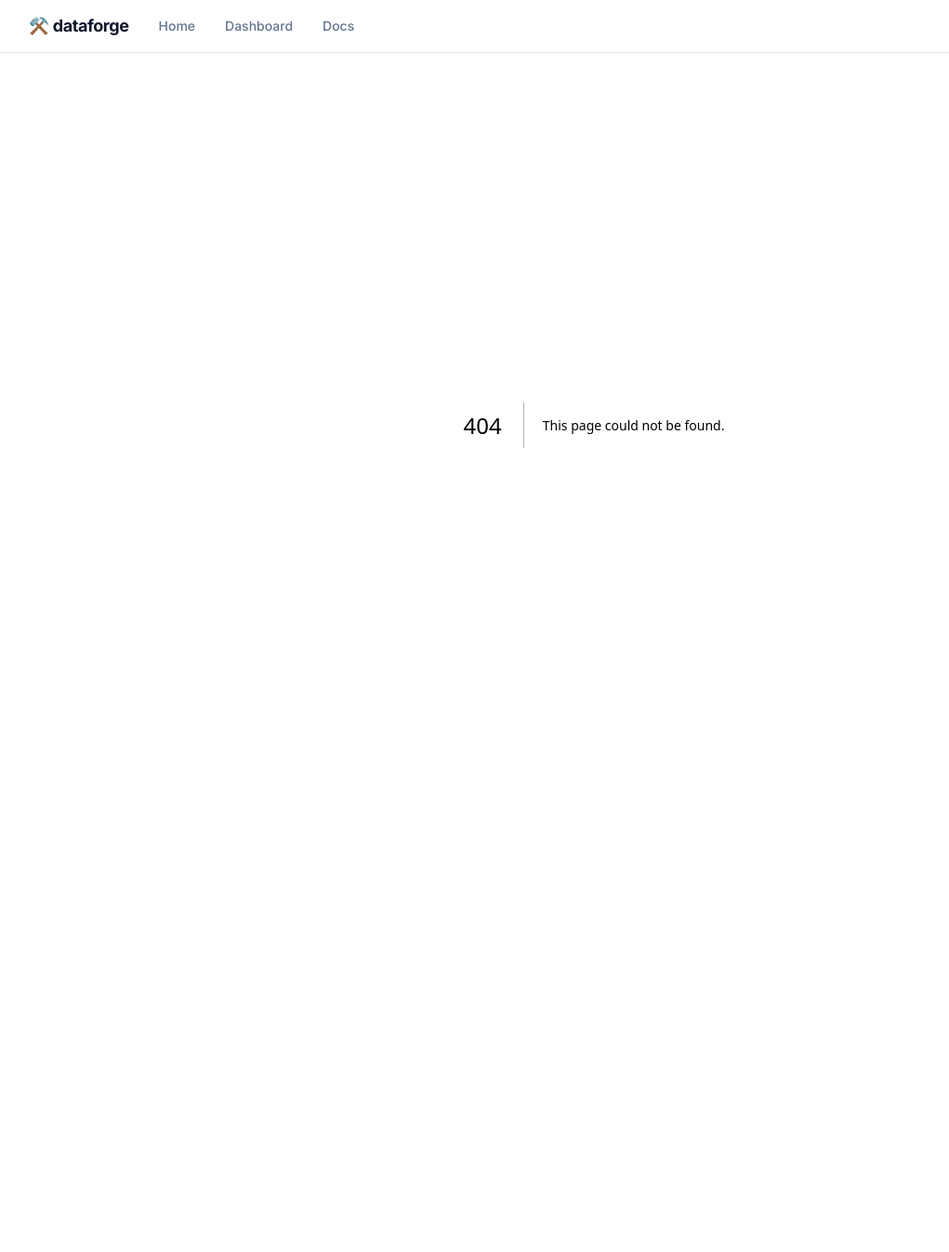
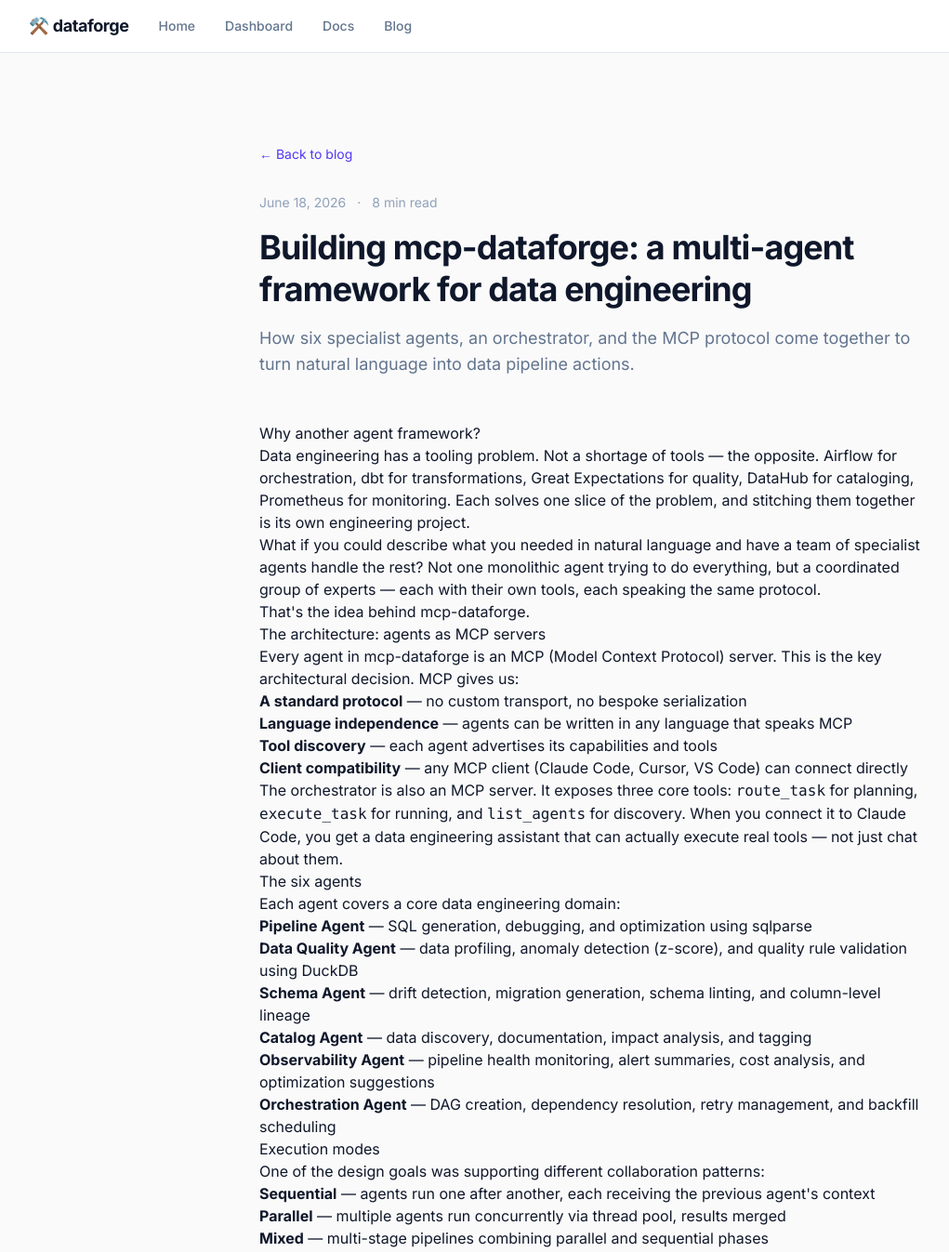
Before and after one commit to Prometheus-agent/mcp-dataforge-website, a Next.js app: page /blog/building-mcp-dataforge in a window 1280 px wide. Before the commit this address had no page. Shown: the top 1347 px of the page at 93% size, without its empty margins (1-1022 px from the left). Before the commit the page ends 857 px from the top, so only its background shows below. Built offline with nearby package versions, Linux system fonts and the light colour scheme.

Commit message:
feat: add blog with building mcp-dataforge post

```diff
--- /dev/null
+++ b/src/app/blog/building-mcp-dataforge/page.tsx
@@ -0,0 +1,127 @@
+import Link from "next/link";
+
+export default function BlogPost() {
+  return (
+    <div className="min-h-screen" style={{backgroundColor: "var(--bg)"}}>
+      <main className="max-w-3xl mx-auto px-6 py-16 sm:py-24">
+        <Link href="/blog" className="text-sm text-indigo-600 dark:text-indigo-400 hover:underline mb-8 inline-block">
+          &larr; Back to blog
+        </Link>
+
+        <article>
+          <header className="mb-12">
+            <div className="flex items-center gap-3 text-sm text-slate-400 dark:text-slate-500 mb-4">
+              <time>June 18, 2026</time>
+              <span>·</span>
+              <span>8 min read</span>
+            </div>
+            <h1 className="text-3xl sm:text-4xl font-bold tracking-tight text-slate-900 dark:text-white mb-4 leading-tight">
+              Building mcp-dataforge: a multi-agent framework for data engineering
+            </h1>
+            <p className="text-lg text-slate-500 dark:text-slate-400">
+              How six specialist agents, an orchestrator, and the MCP protocol come together to turn natural language into data pipeline actions.
+            </p>
+          </header>
+
+          <div className="prose prose-slate dark:prose-invert max-w-none">
+            <h2>Why another agent framework?</h2>
+            <p>
+              Data engineering has a tooling problem. Not a shortage of tools — the opposite. Airflow for orchestration, dbt for transformations, Great Expectations for quality, DataHub for cataloging, Prometheus for monitoring. Each solves one slice of the problem, and stitching them together is its own engineering project.
+            </p>
+            <p>
+              What if you could describe what you needed in natural language and have a team of specialist agents handle the rest? Not one monolithic agent trying to do everything, but a coordinated group of experts — each with their own tools, each speaking the same protocol.
+            </p>
+            <p>
+              That&apos;s the idea behind mcp-dataforge.
+            </p>
+
+            <h2>The architecture: agents as MCP servers</h2>
+            <p>
+              Every agent in mcp-dataforge is an MCP (Model Context Protocol) server. This is the key architectural decision. MCP gives us:
+            </p>
+            <ul>
+              <li><strong>A standard protocol</strong> — no custom transport, no bespoke serialization</li>
+              <li><strong>Language independence</strong> — agents can be written in any language that speaks MCP</li>
+              <li><strong>Tool discovery</strong> — each agent advertises its capabilities and tools</li>
+              <li><strong>Client compatibility</strong> — any MCP client (Claude Code, Cursor, VS Code) can connect directly</li>
+            </ul>
+            <p>
+              The orchestrator is also an MCP server. It exposes three core tools: <code>route_task</code> for planning, <code>execute_task</code> for running, and <code>list_agents</code> for discovery. When you connect it to Claude Code, you get a data engineering assistant that can actually execute real tools — not just chat about them.
+            </p>
+
+            <h2>The six agents</h2>
+            <p>
+              Each agent covers a core data engineering domain:
+            </p>
+            <ul>
+              <li><strong>Pipeline Agent</strong> — SQL generation, debugging, and optimization using sqlparse</li>
+              <li><strong>Data Quality Agent</strong> — data profiling, anomaly detection (z-score), and quality rule validation using DuckDB</li>
+              <li><strong>Schema Agent</strong> — drift detection, migration generation, schema linting, and column-level lineage</li>
+              <li><strong>Catalog Agent</strong> — data discovery, documentation, impact analysis, and tagging</li>
+              <li><strong>Observability Agent</strong> — pipeline health monitoring, alert summaries, cost analysis, and optimization suggestions</li>
+              <li><strong>Orchestration Agent</strong> — DAG creation, dependency resolution, retry management, and backfill scheduling</li>
+            </ul>
+
+            <h2>Execution modes</h2>
+            <p>
+              One of the design goals was supporting different collaboration patterns:
+            </p>
+            <ul>
+              <li><strong>Sequential</strong> — agents run one after another, each receiving the previous agent&apos;s context</li>
+              <li><strong>Parallel</strong> — multiple agents run concurrently via thread pool, results merged</li>
+              <li><strong>Mixed</strong> — multi-stage pipelines combining parallel and sequential phases</li>
+              <li><strong>Autonomous</strong> — pre-built workflows like validation loops and compliance scans that chain agents automatically</li>
+            </ul>
+            <p>
+              The parallel execution was particularly interesting to implement. Python&apos;s Gist makes true parallelism tricky, but for I/O-bound agent calls, <code>ThreadPoolExecutor</code> works well. Each agent call is wrapped with a timeout so a stuck agent doesn&apos;t hang the pipeline.
+            </p>
+
+            <h2>Error handling: circuit breakers and retries</h2>
+            <p>
+              Agents fail. Connections time out. Data sources go down. The orchestrator handles this with a circuit breaker pattern:
+            </p>
+            <ul>
+              <li>After 3 consecutive failures, the circuit opens for that agent</li>
+              <li>Cooldown scales from 30 seconds to 5 minutes based on failure count</li>
+              <li>Transient errors trigger an automatic retry before opening the circuit</li>
+              <li>In parallel execution, one agent failing doesn&apos;t block the others</li>
+            </ul>
+
+            <h2>Testing strategy</h2>
+            <p>
+              With six agents and multiple execution modes, testing was critical. The test suite covers:
+            </p>
+            <ul>
+              <li><strong>Unit tests</strong> — each MCP tool in isolation</li>
+              <li><strong>Integration tests</strong> — multi-agent routing, context passing, error recovery</li>
+              <li><strong>E2E tests</strong> — complete workflows (profile → detect drift → validate → catalog)</li>
+              <li><strong>Collaboration tests</strong> — autonomous validation loops and compliance scans</li>
+            </ul>
+            <p>
+              DuckDB in-memory databases make the tests fast and self-contained. The full suite of 179 tests runs in under 3 seconds.
+            </p>
+
+            <h2>What&apos;s next</h2>
+            <p>
+              The framework is functional and published on PyPI (<code>pip install mcp-dataforge</code>), but there&apos;s plenty more to build:
+            </p>
+            <ul>
+              <li><strong>LLM-based routing</strong> — replace keyword matching with actual intent parsing</li>
+              <li><strong>Remote agent deployment</strong> — agents running as separate SSE services in Docker</li>
+              <li><strong>The plugin ecosystem</strong> — make it trivial to build and share third-party agents</li>
+            </ul>
+            <p>
+              The code is open source on GitHub. Contributions welcome.
+            </p>
+          </div>
+        </article>
+
+        <div className="mt-16 pt-8 border-t border-slate-200 dark:border-slate-800">
+          <Link href="/blog" className="text-sm text-indigo-600 dark:text-indigo-400 hover:underline">
+            &larr; Back to blog
+          </Link>
+        </div>
+      </main>
+    </div>
+  );
+}
--- /dev/null
+++ b/src/app/blog/page.tsx
@@ -0,0 +1,48 @@
+import Link from "next/link";
+
+const posts = [
+  {
+    slug: "building-mcp-dataforge",
+    title: "Building mcp-dataforge: a multi-agent framework for data engineering",
+    desc: "How six specialist agents, an orchestrator, and the MCP protocol come together to turn natural language into data pipeline actions.",
+    date: "June 18, 2026",
+    readTime: "8 min read",
+  },
+];
+
+export default function BlogPage() {
+  return (
+    <div className="min-h-screen" style={{backgroundColor: "var(--bg)"}}>
+      <main className="max-w-3xl mx-auto px-6 py-16 sm:py-24">
+        <h1 className="text-4xl sm:text-5xl font-bold tracking-tight mb-4 text-slate-900 dark:text-white">
+          Blog
+        </h1>
+        <p className="text-lg text-slate-500 dark:text-slate-400 mb-16">
+          Notes on building and running mcp-dataforge.
+        </p>
+
+        <div className="space-y-8">
+          {posts.map((post) => (
+            <Link
+              key={post.slug}
+              href={`/blog/${post.slug}`}
+              className="block p-6 rounded-xl border border-slate-200 dark:border-slate-800 bg-white dark:bg-slate-900 hover:border-indigo-300 dark:hover:border-indigo-700 transition-all hover:shadow-md"
+            >
+              <div className="flex items-center gap-3 text-xs text-slate-400 dark:text-slate-500 mb-2">
+                <time>{post.date}</time>
+                <span>·</span>
+                <span>{post.readTime}</span>
+              </div>
+              <h2 className="text-xl font-bold text-slate-900 dark:text-white mb-2">
+                {post.title}
+              </h2>
+              <p className="text-sm text-slate-500 dark:text-slate-400 leading-relaxed">
+                {post.desc}
+              </p>
+            </Link>
+          ))}
+        </div>
+      </main>
+    </div>
+  );
+}
--- a/src/app/layout.tsx
+++ b/src/app/layout.tsx
@@ -14,6 +14,7 @@
   { href: "/", label: "Home" },
   { href: "/dashboard", label: "Dashboard" },
   { href: "/docs", label: "Docs" },
+  { href: "/blog", label: "Blog" },
 ];
 
 export default function RootLayout({ children }: { children: React.ReactNode }) {
```
Also changed, not shown: 1 other file (tests, documents, lock files or other folders).
